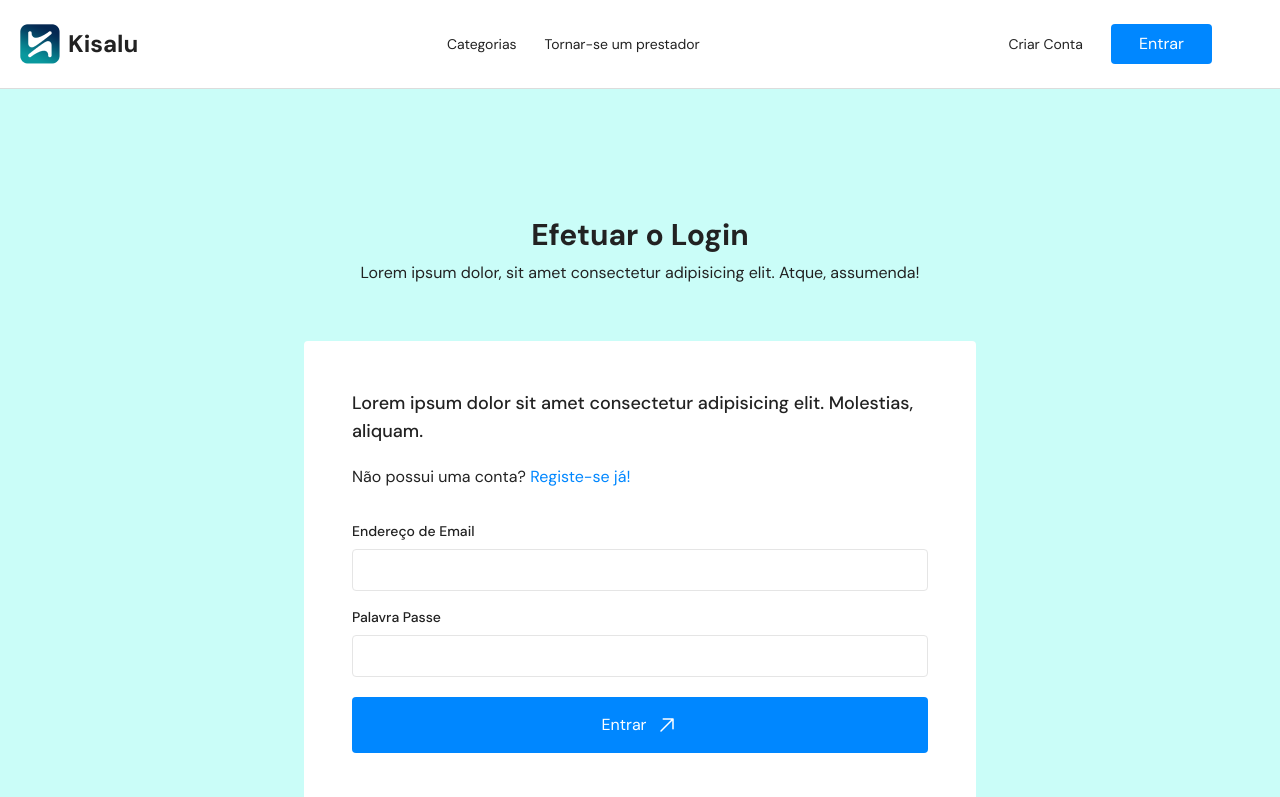
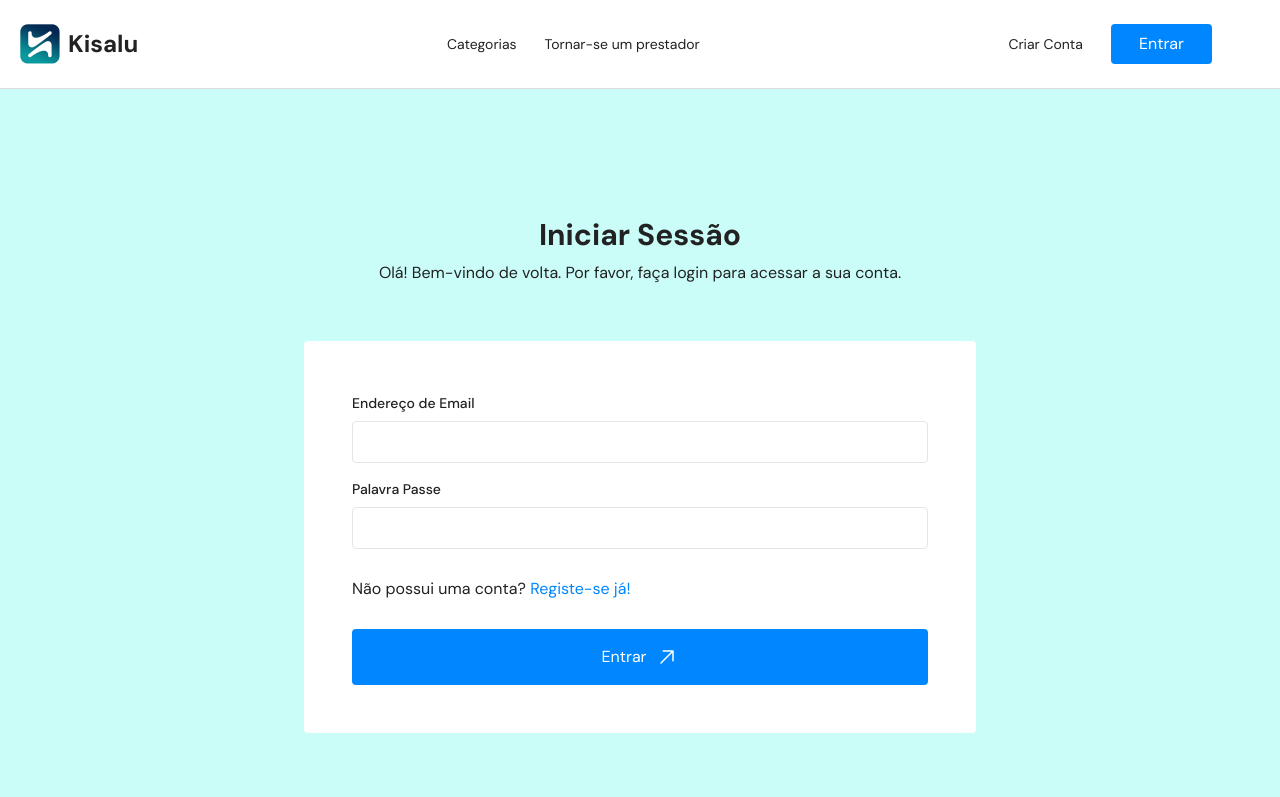
Before and after one commit to rafaelwillen/kisalu-web, a Next.js app: page /auth/login in a window 1280 px wide. Shown: the top 797 px of the page. Built offline with nearby package versions, Linux system fonts and the light colour scheme.

Commit message:
Replace lorem with a real text

```diff
--- a/src/pages/auth/login.tsx
+++ b/src/pages/auth/login.tsx
@@ -11,28 +11,19 @@ const LoginPage: NextPageWithLayout = () => {
       <Container>
         <section className="mx-auto max-w-2xl space-y-14">
           <div className="text-center space-y-2">
-            <h1 className="text-3xl font-bold">Efetuar o Login</h1>
-            {/* TODO: Replace with real text */}
+            <h1 className="text-3xl font-bold">Iniciar Sessão</h1>
             <p>
-              Lorem ipsum dolor, sit amet consectetur adipisicing elit. Atque,
-              assumenda!
+              Olá! Bem-vindo de volta. Por favor, faça login para acessar a sua
+              conta.
             </p>
           </div>
-          <form className="bg-white rounded p-12">
-            {/* TODO: Replace with real text */}
-            <p className="text-lg font-medium mb-5">
-              Lorem ipsum dolor sit amet consectetur adipisicing elit.
-              Molestias, aliquam.
-            </p>
-            <p className="mb-7">
-              Não possui uma conta?{" "}
-              <Link
-                className="animated-underline primary text-primary-600"
-                href={Routes.register}
-              >
-                Registe-se já!
-              </Link>
-            </p>
+          <form
+            onSubmit={(e) => {
+              e.preventDefault();
+              alert("Haha, you can't login yet! :D");
+            }}
+            className="bg-white rounded p-12"
+          >
             {/* TODO: Refactor to component */}
             <div className="flex-1 space-y-1">
               <label htmlFor="email" className="text-sm font-medium leading-7">
@@ -65,6 +56,15 @@ const LoginPage: NextPageWithLayout = () => {
                 />
               </div>
             </div>
+            <p className="my-7">
+              Não possui uma conta?{" "}
+              <Link
+                className="animated-underline primary text-primary-600"
+                href={Routes.register}
+              >
+                Registe-se já!
+              </Link>
+            </p>
             <button className="mt-5 py-2 lg:py-4 bg-primary-600 text-white w-full flex gap-2 justify-center rounded hover:bg-primary-400 active:bg-primary-300 duration-300 ease-in-out">
               Entrar <ArrowUpRight size={24} />
             </button>
```
